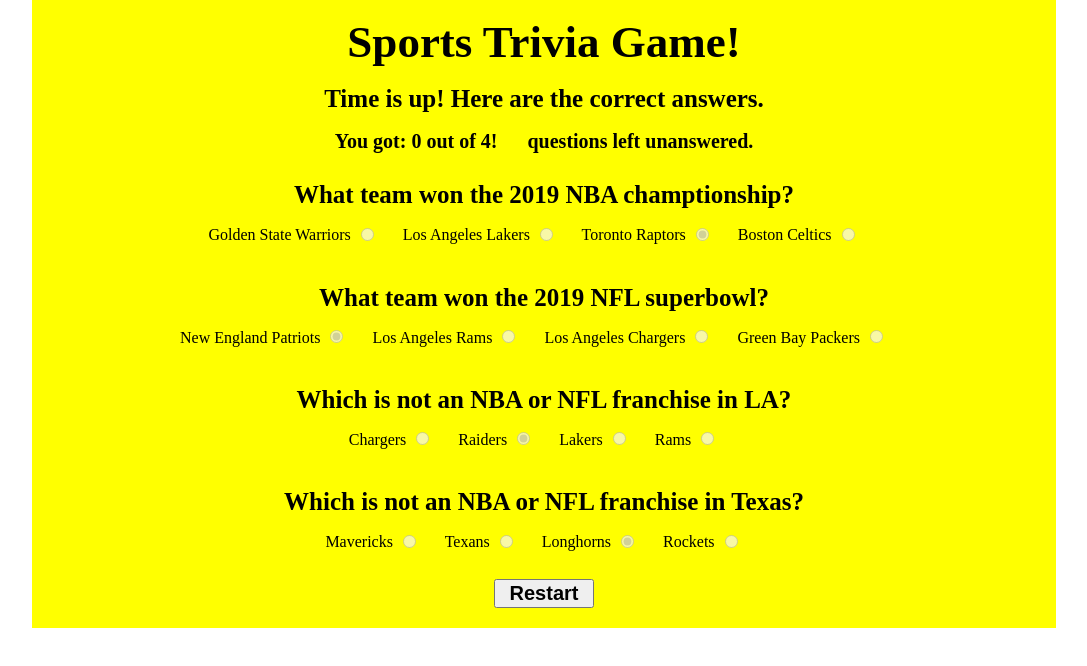
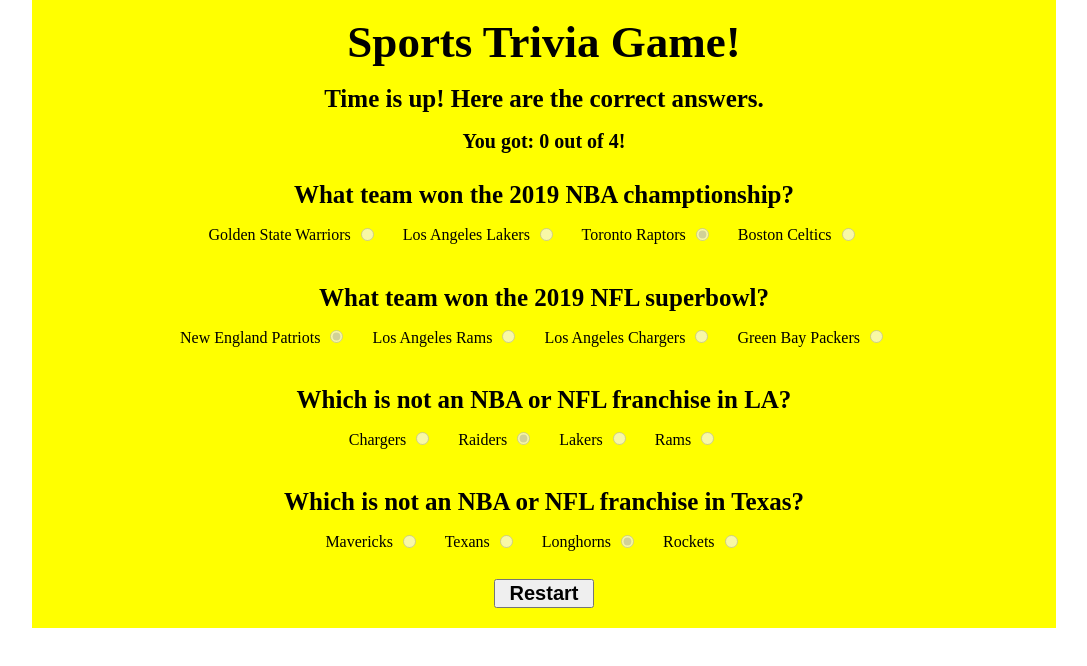
Before and after one commit to nguyenj0215/Basic-Quiz---timed-form, a plain HTML site: page index.html in a window 1280 px wide. Both pictures are taken after a click on the button "Submit". Shown: the whole page, without its empty margins (96-1183 px from the left). Drawn offline with nearby package versions, Linux system fonts and the light colour scheme.

Commit message:
removed unanswered text

```diff
--- a/index.html
+++ b/index.html
@@ -59,7 +59,7 @@
     <div class="pageTwo">
         <p class="pageHeader">Sports Trivia Game!</p>
         <p class="timerTextHeader forPage2">Time is up! Here are the correct answers.</p>
-        <p class="scoreText">You got: <span class="score"></span> out of 4!<span class="unanswered"></span> questions left unanswered.</p>
+        <p class="scoreText">You got: <span class="score"></span> out of 4!</p>
         <div class="questionBox">
             <p class="question">What team won the 2019 NBA champtionship?</p>
             <div>
```
